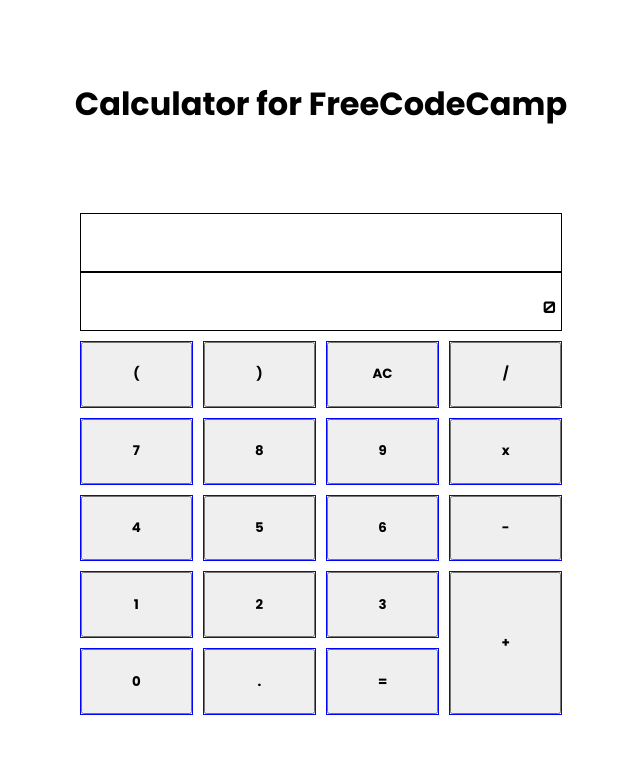
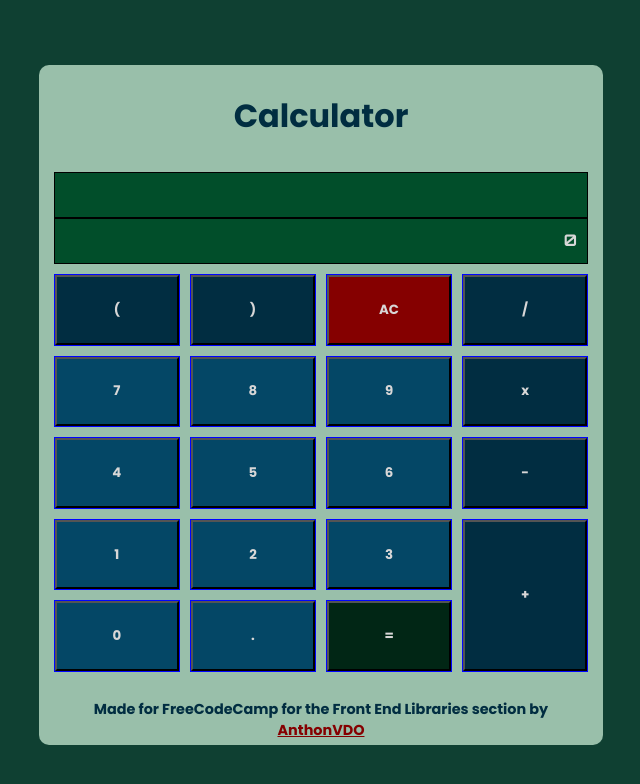
Before and after one commit to AnthoVDO/javascript-calculator-react-freecodecamp, a React (Create React App) app: page / in a window 1280 px wide. Shown: the top 784 px of the page, without its empty margins (319-959 px from the left). Built offline with nearby package versions, Linux system fonts and the light colour scheme.

Commit message:
finished the calculator with all test passed

```diff
--- a/src/App.js
+++ b/src/App.js
@@ -34,7 +34,6 @@
 
   const checkSignWithoutMinus = /\/|\+|x|X|\*/g;
   const checkSignToEquation = /\/|\+|-|x|X|\*|([\d]\()|(\)[\d])/g;
-  const checkEndSign = /(\/|\+|x|X|\*){2}/g;
   const checkDoubleMinus = /--/g;
   const checkDoubleDecimal = /\.\./g;
 
@@ -48,7 +47,10 @@
   const checkBeforeOpenParenthesis = /[\d](\()/g;
   const checkAfterCloseParenthesis = /(\))[\d]/g;
   const checkDoubleParenthesis = /(\(){2}|(\)){2}/g;
-  const checkMinusBefore = /\+|x|X|\*|\//g;
+  const checkMinusBefore = /(-(\/|\+|-|x|\*|X))$|\+-|\/\/|\*\*/g;
+  const checkTripleSign = /((\*|X|x|\/)(-)(\*|X|x|\/|\+))/g;
+  const checkTwoFollowingSign = /(((\*|X|x|\/|\+)+)(\*|X|x|\/|\+))$/g;
+  const checkStartWithSign = /^(\/|\*|x|X|\+)/g;
 
   const clear = () => {
     setTempScreen("");
@@ -93,18 +95,6 @@
       return equal(numberTyped);
     }
 
-    if(tempScreen.endsWith("-") && Array.isArray(numberTyped.match(checkMinusBefore))){
-      let temporaryTempScreen = tempScreen;
-      temporaryTempScreen = temporaryTempScreen.split('').splice(temporaryTempScreen.length-1, 1, numberTyped).join();
-      setTempScreen(temporaryTempScreen);
-      setElementBefore(numberTyped);
-      return setResult(numberTyped);
-    }
-
-
-
-
-
     if(elementBefore === "="){
       setTempScreen(tempResult+numberTyped);
       setResult(numberTyped);
@@ -127,9 +117,10 @@
     .replace(checkOpenParenthesis, "(")
     .replace(checkSignWithoutMinus, "")
     .replace(checkDoubleParenthesis, numberTyped)
-    .replace(checkMultiplySign, "*")
     .replace(checkDoubleMinus, '-')
     .replace(checkDoubleDecimal, ".")
+    .replace(checkMinusBefore, numberTyped)
+    .replace(checkMultiplySign, "*")
     ;
 
 
@@ -139,13 +130,16 @@
     .replace(checkStartZeroThenNumber, numberTyped)
     .replace(checkDecimal, "0.")
     .replace(checkOpenParenthesis, "(")
-    .replace(checkEndSign, numberTyped)
     .replace(checkBeforeOpenParenthesis, elementBefore+"*"+numberTyped)
     .replace(checkAfterCloseParenthesis, elementBefore+"*"+numberTyped)
     .replace(checkDoubleParenthesis, numberTyped)
-    .replace(checkMultiplySign, "*")
     .replace(checkDoubleMinus, "-")
     .replace(checkDoubleDecimal, ".")
+    .replace(checkMinusBefore, numberTyped)
+    .replace(checkTripleSign, numberTyped)
+    .replace(checkTwoFollowingSign, numberTyped)
+    .replace(checkStartWithSign,"0"+numberTyped)
+    .replace(checkMultiplySign, "*")
     ;
 
 
--- a/src/components/Wrapper.js
+++ b/src/components/Wrapper.js
@@ -5,14 +5,15 @@
 const Wrapper = ({buttons, handleClick, tempScreen, result}) => {
     return (
         <div className="wrapper">
-            <h1>Calculator for FreeCodeCamp</h1>
+            <h1>Calculator</h1>
             <Screen tempScreen={tempScreen} result={result} />
             <div className="buttons">
                 {
                 buttons.map(element => <Buttons button={element.obj[0]} key={element.obj[0]} id={element.obj[1]} handleClick={handleClick}/>)
             }
+
             </div>
-
+            <div className="copyright"><h2>Made for FreeCodeCamp for the Front End Libraries section by <a href="https://github.com/AnthoVDO" target="_blank" className="copyright__name">AnthonVDO</a></h2></div>
         </div>
     );
 };
--- a/src/style/App.scss
+++ b/src/style/App.scss
@@ -8,4 +8,5 @@
     justify-content: center;
     align-items: center;
     height: 100vh;
+    background-color: $background;
 }
--- a/src/style/assets/_buttons.scss
+++ b/src/style/assets/_buttons.scss
@@ -10,10 +10,32 @@
             height: 100%;
             font-weight: bold;
             font-size: 400;
+            background-color: $touche;
+            color: $touche-color;
         }
     }
      :nth-child(16) {
         grid-row: 4/6;
         grid-column: 4/5;
     }
+     :nth-child(3) {
+        .buttons__button__btn {
+            background-color: $AC;
+        }
+    }
+     :nth-child(1),
+     :nth-child(2),
+     :nth-child(4),
+     :nth-child(8),
+     :nth-child(12),
+     :nth-child(16) {
+        .buttons__button__btn {
+            background-color: $specialTouche;
+        }
+    }
+     :nth-child(19) {
+        .buttons__button__btn {
+            background-color: $equal;
+        }
+    }
 }
--- a/src/style/assets/_screen.scss
+++ b/src/style/assets/_screen.scss
@@ -10,9 +10,11 @@
         text-align: right;
         border: 1px solid black;
         width: 100%;
-        height: 100%;
+        height: 50%;
         vertical-align: middle;
-        padding-top: 5%;
-        padding-right: 5px;
+        padding: 2%;
+        padding-right: 10px;
+        background-color: $screen;
+        color: $touche-color;
     }
 }
--- a/src/style/assets/_settings.scss
+++ b/src/style/assets/_settings.scss
@@ -4,3 +4,12 @@
     box-sizing: border-box;
     font-family: 'Poppins', sans-serif;
 }
+
+$background: #0F4032;
+$screen: #014e2a;
+$touche: rgb(4, 71, 102);
+$specialTouche: rgb(1, 45, 65);
+$backgroundWrapper: #99BFAA;
+$equal: #012615;
+$AC: rgb(133, 0, 0);
+$touche-color: rgb(216, 215, 215);
--- a/src/style/assets/_wrapper.scss
+++ b/src/style/assets/_wrapper.scss
@@ -1,5 +1,29 @@
 .wrapper {
-    height: 80%;
+    height: 85%;
     display: grid;
-    grid-template-rows: 1fr 1fr 60%;
+    grid-template-rows: 1fr 1fr 60% 10%;
+    max-width: 1000px;
+    background-color: $backgroundWrapper;
+    border-radius: 10px;
+    padding: 0 10px;
+    margin: 10px 10px 0px 10px;
 }
+
+h1 {
+    display: inline;
+    text-align: center;
+    vertical-align: middle;
+    padding-top: 5%;
+    color: $specialTouche;
+}
+
+.copyright {
+    text-align: center;
+    font-size: 0.6em;
+    padding: 4%;
+    color: $specialTouche;
+}
+
+.copyright__name {
+    color: $AC;
+}
```
